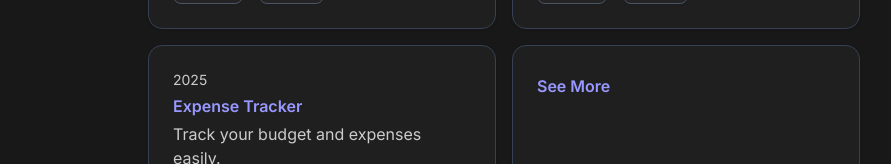
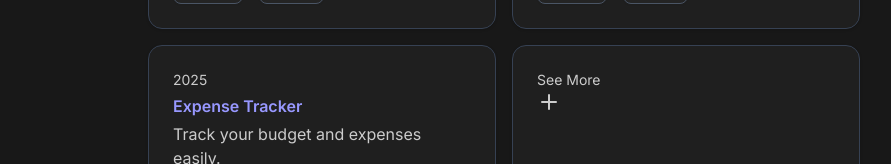
Before and after one commit to reachmohdaltaf/altaf.dev, a React (Vite) app: page / in a window 1280 px wide. Shown: the part 2487-2651 px from the top of the page, without its empty margins (264-1155 px from the left). Built offline with nearby package versions, Linux system fonts and the light colour scheme.

Commit message:
projects

```diff
--- a/src/pages/Home.jsx
+++ b/src/pages/Home.jsx
@@ -5,6 +5,7 @@ import { techBlogs, projects } from "./content.js";
 import { Link } from "react-router-dom";
 import { Card, CardContent, CardHeader } from "@/components/ui/card.jsx";
 import { deepDiveGroup1 } from "./content.js";
+import { Plus } from "lucide-react";
 
 
 
@@ -167,15 +168,12 @@ const Home = () => {
 ))}
  <Card >
     <CardContent>
-      <div className="flex flex-col gap-1">
-        <p className="text-sm"></p>
-        <Link
-          // Update this line to use the project ID
-          className="text-primary-foreground font-semibold hover:underline"
-        >
-          <p>See More</p>
+      <div className="flex  items-center gap-1">
 
-        </Link>
+
+      <Link to={"/projects"} className="text-sm">See More <Plus/></Link>
+
+
 
       </div>
 
```
